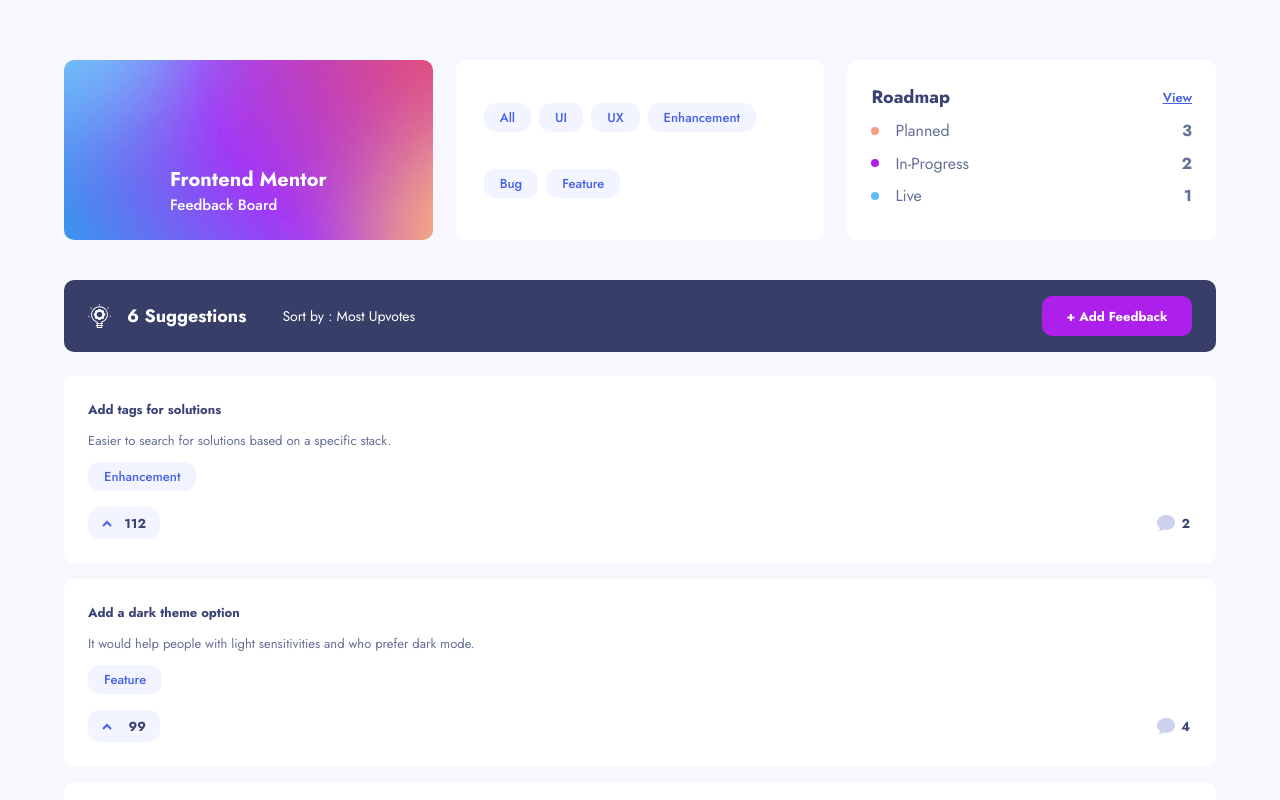
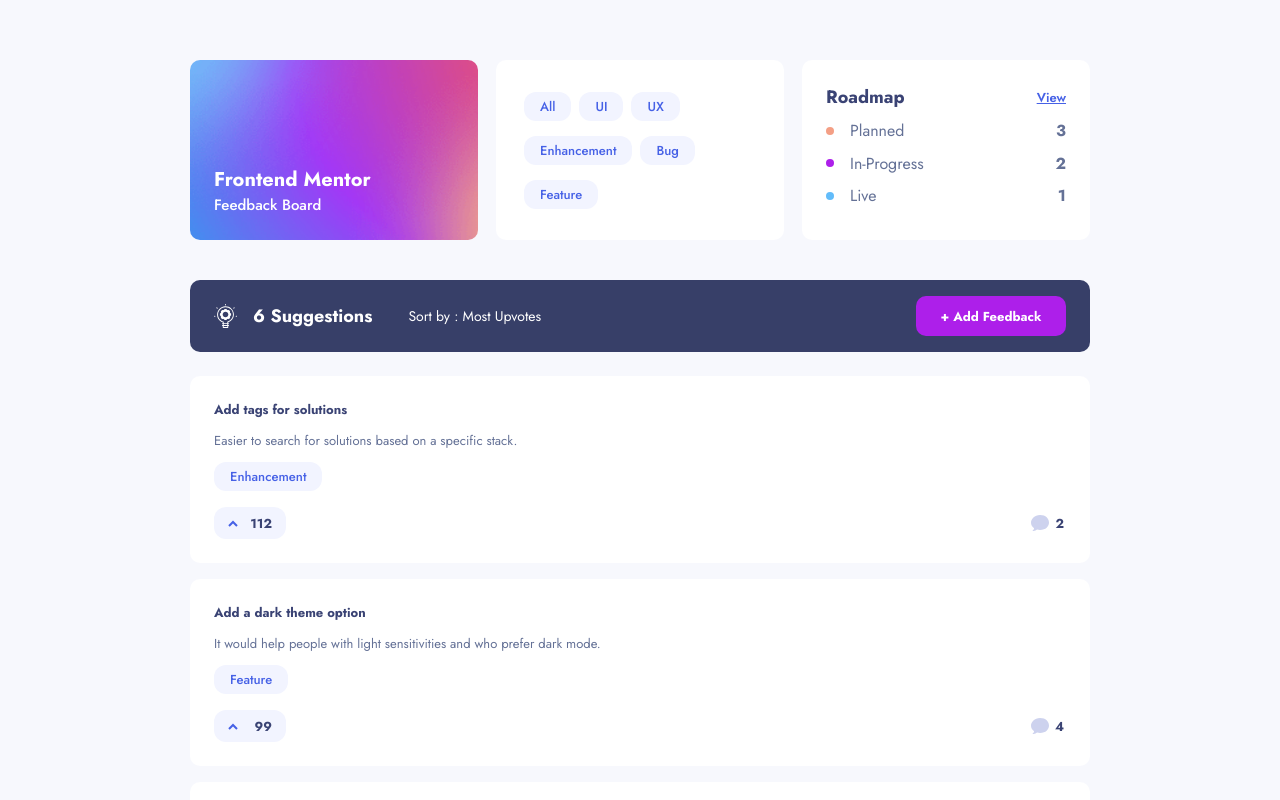
Before and after one commit to konradczarny02/feedback-app, a React (Create React App) app: page / in a window 1280 px wide. Shown: the top 800 px of the page. Built offline with nearby package versions, Linux system fonts and the light colour scheme.

Commit message:
made homepage responsive

```diff
--- a/src/components/molecules/DesktopHeader/DesktopHeader.tsx
+++ b/src/components/molecules/DesktopHeader/DesktopHeader.tsx
@@ -11,9 +11,10 @@
   background-position: center;
   display: flex;
   flex-direction: column;
-  align-items: center;
+  align-items: flex-start;
   justify-content: flex-end;
   padding-bottom: 24px;
+  padding-left: 24px;
 `;
 
 const DesktopHeader = () => {
--- a/src/components/molecules/EmptyFeedback/EmptyFeedback.styles.tsx
+++ b/src/components/molecules/EmptyFeedback/EmptyFeedback.styles.tsx
@@ -30,4 +30,8 @@
     margin-bottom: 24px;
     text-align: center;
   }
+
+  @media (min-width: 768px) {
+    max-width: 900px;
+  }
 `;
--- a/src/components/organisms/DesktopNavigation/DesktopNavigation.tsx
+++ b/src/components/organisms/DesktopNavigation/DesktopNavigation.tsx
@@ -8,6 +8,7 @@
 
   @media (min-width: 768px) {
     width: 90%;
+    max-width: 900px;
     height: 180px;
     margin: 60px auto 0;
     display: flex;
@@ -15,6 +16,19 @@
 
     & > * {
       flex-basis: 32%;
+    }
+  }
+
+  @media (min-width: 1440px) {
+    flex-direction: column;
+    width: 260px;
+    height: 550px;
+    grid-column: 1/2;
+    grid-row: 1/3;
+    margin-top: 0;
+
+    & > * {
+      width: 260px;
     }
   }
 `;
--- a/src/components/organisms/Form/Form.styles.tsx
+++ b/src/components/organisms/Form/Form.styles.tsx
@@ -89,6 +89,10 @@
     font-size: 15px;
     font-weight: 400;
 
+    @media (min-width: 768px) {
+      height: 96px;
+    }
+
     border: ${({ theme, errors }) => {
       if (errors.description) {
         return `1px solid ${theme.colors.error}`;
@@ -110,6 +114,10 @@
     border: none;
     border-radius: 10px;
     margin-bottom: 16px;
+
+    @media (min-width: 768px) {
+      width: 150px;
+    }
   }
 
   input[type='reset'] {
@@ -123,6 +131,10 @@
     background-color: ${({ theme }) => theme.colors.darkGray};
     border: none;
     border-radius: 10px;
+
+    @media (min-width: 768px) {
+      width: 96px;
+    }
   }
 `;
 
--- a/src/components/organisms/Sort/Sort.styles.tsx
+++ b/src/components/organisms/Sort/Sort.styles.tsx
@@ -27,6 +27,7 @@
   @media (min-width: 768px) {
     height: 72px;
     width: 90%;
+    max-width: 900px;
     border-radius: 10px;
     margin: 40px auto 24px;
     justify-content: flex-start;
@@ -47,4 +48,9 @@
       display: block;
     }
   }
+
+  @media (min-width: 1440px) {
+    grid-column: 2/3;
+    margin-top: 0;
+  }
 `;
--- a/src/components/organisms/SuggestionsList/SuggestionsList.styles.tsx
+++ b/src/components/organisms/SuggestionsList/SuggestionsList.styles.tsx
@@ -4,4 +4,12 @@
   margin: 16px auto 48px;
   width: 90%;
   list-style: none;
+
+  @media (min-width: 768px) {
+    max-width: 900px;
+  }
+
+  @media (min-width: 1440px) {
+    grid-column: 2/3;
+  }
 `;
--- /dev/null
+++ b/src/pages/Homepage.styles.tsx
@@ -0,0 +1,11 @@
+import styled from 'styled-components';
+
+export const Wrapper = styled.div`
+  @media (min-width: 1440px) {
+    display: grid;
+    grid-template-columns: 250px 900px;
+    grid-template-rows: 96px 1fr;
+    margin: 96px auto 0;
+    width: 1150px;
+  }
+`;
--- a/src/pages/Homepage.tsx
+++ b/src/pages/Homepage.tsx
@@ -5,10 +5,11 @@
 import Sort from 'components/organisms/Sort/Sort';
 import SuggestionsList from 'components/organisms/SuggestionsList/SuggestionsList';
 import DesktopNavigation from 'components/organisms/DesktopNavigation/DesktopNavigation';
+import { Wrapper } from 'pages/Homepage.styles';
 
 const Homepage = () => {
   return (
-    <>
+    <Wrapper>
       <NavigationProvider>
         <MobileNavigation />
         <Background />
@@ -17,7 +18,7 @@
       <DesktopNavigation />
       <Sort />
       <SuggestionsList />
-    </>
+    </Wrapper>
   );
 };
 
--- /dev/null
+++ b/src/pages/NewFeedback.styles.tsx
@@ -0,0 +1,8 @@
+import styled from 'styled-components';
+
+export const Wrapper = styled.div`
+  @media (min-width: 768px) {
+    width: 550px;
+    margin: 0 auto;
+  }
+`;
--- a/src/pages/NewFeedback.tsx
+++ b/src/pages/NewFeedback.tsx
@@ -1,13 +1,14 @@
 import React from 'react';
 import Form from 'components/organisms/Form/Form';
 import ReturnButton from 'components/atoms/ReturnButton/ReturnButton';
+import { Wrapper } from 'pages/NewFeedback.styles';
 
 const NewFeedback = () => {
   return (
-    <>
+    <Wrapper>
       <ReturnButton />
       <Form />
-    </>
+    </Wrapper>
   );
 };
 
```
